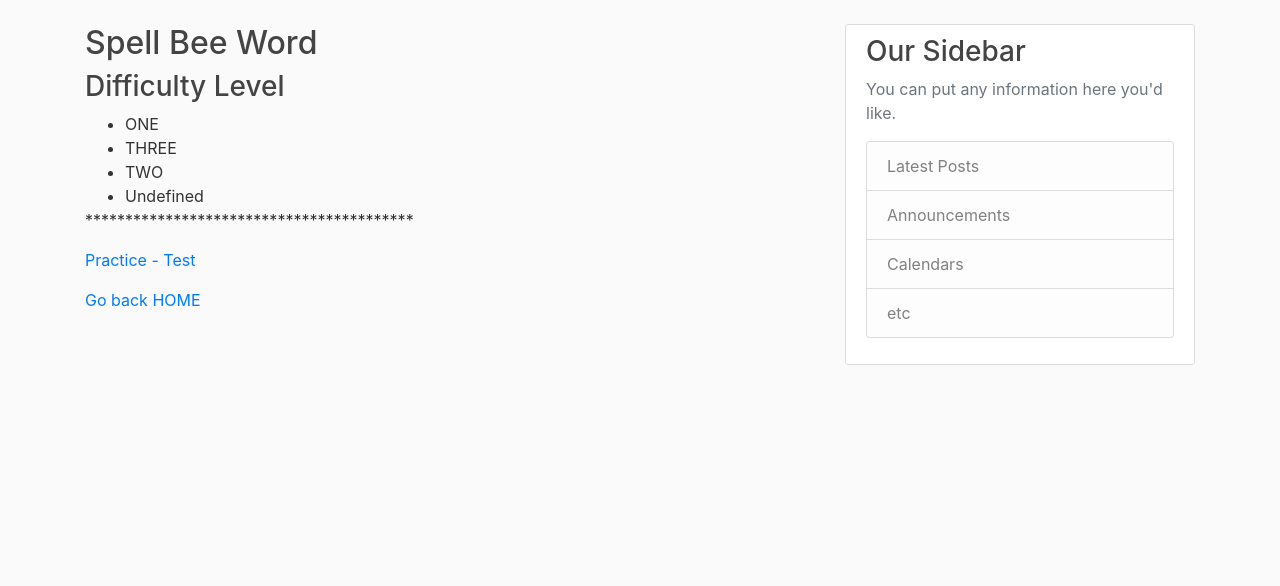
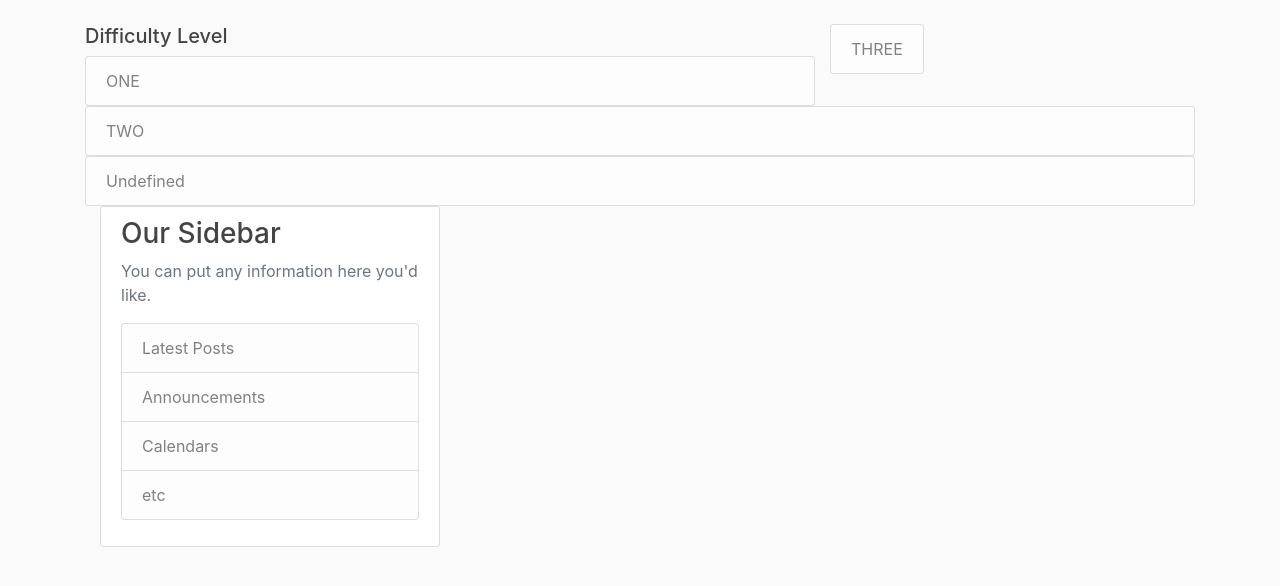
Before and after one commit to mbegumgit/mbegumgit, a Django app: page /level in a window 1280 px wide. Shown: the part 56-642 px from the top of the page. Run offline with Django 3.2, Linux system fonts and the light colour scheme; data comes from the database, SQL or seed files in the repository; some libraries are stand-ins or nearby versions.

Commit message:
dowgrade pyttsx3 verion 2.6

```diff
--- a/spellbee/beewordpick.py
+++ b/spellbee/beewordpick.py
@@ -1,7 +1,7 @@
 # Importing Libraries
 
 
-from . import pyttsx3
+import pyttsx3
 
 def Init():
     engine = pyttsx3.init() # object creation
--- a/spellbee/templates/Bee/base.html
+++ b/spellbee/templates/Bee/base.html
@@ -26,7 +26,7 @@
                 </button>
                 <div class="collapse navbar-collapse" id="navbarToggle">
                   <div class="navbar-nav mr-auto">
-                    <a class="nav-item nav-link" href="">Home</a>
+                    <a class="nav-item nav-link" href="/">Home</a>
                     <a class="nav-item nav-link" href="level">About</a>
                   </div>
                   <!-- Navbar Right Side -->
--- a/spellbee/templates/Bee/read.html
+++ b/spellbee/templates/Bee/read.html
@@ -3,20 +3,14 @@
 {% block title %}BeeWord{% endblock%}
 
 {% block body %}
-    <h2>Spell Bee Word </h2>
-    <h3>Difficulty Level </h2>
+
+    <h5>Difficulty Level </h5>
     {% for beeword_lvl_val  in beeword_lvl  %}
-    <ul>
-        <li> {{ beeword_lvl_val.level }}</li>
-
+    <ul class="list-group">
+        <li class="list-group-item list-group-item-light"> {{ beeword_lvl_val.level }}</li>
+    </div>
 
     </ul>
     {% endfor %}
 
-
-    <p>*****************************************</p>
-
-    <a href="{% url 'index' %}">Practice - Test</a>
-    <p></p>
-    <a href="{% url 'home' %}">Go back HOME</a>
 {% endblock%}
```
Also changed, not shown: requirements.txt (+7 -1 lines).
